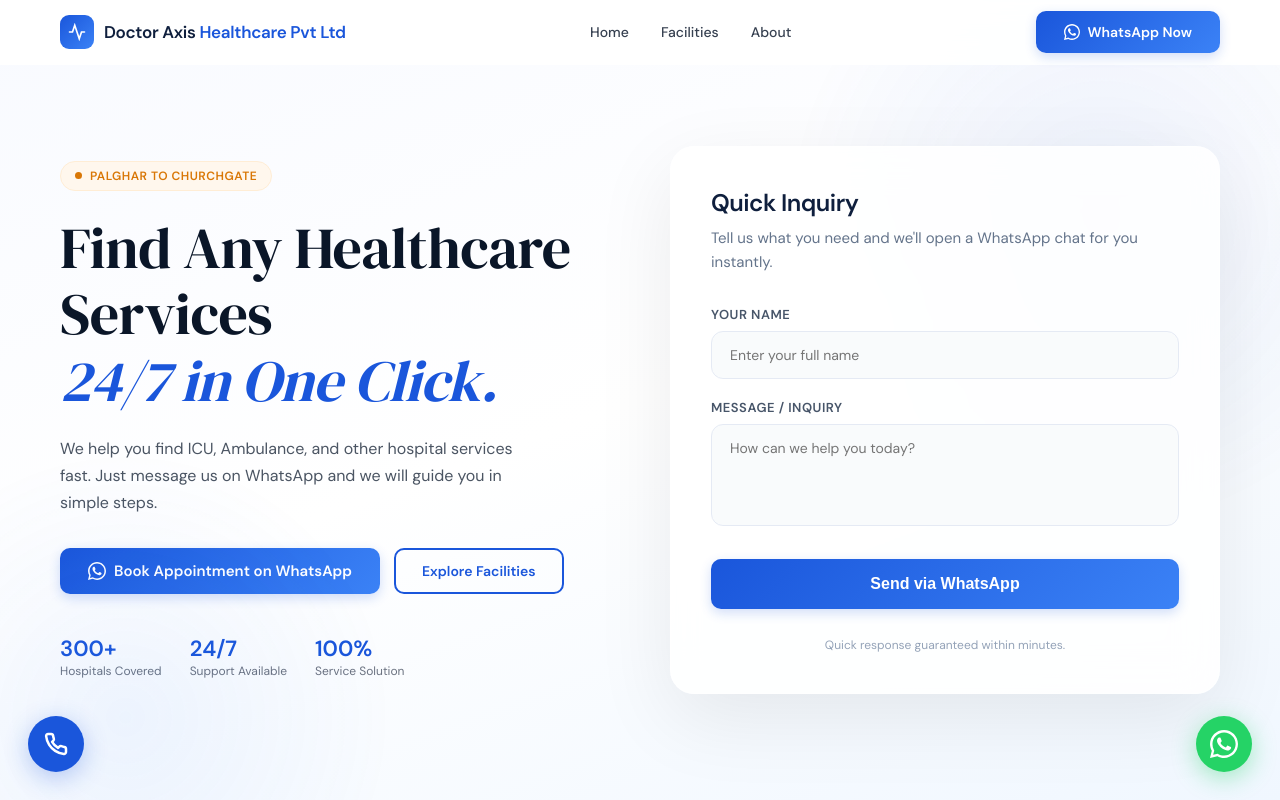
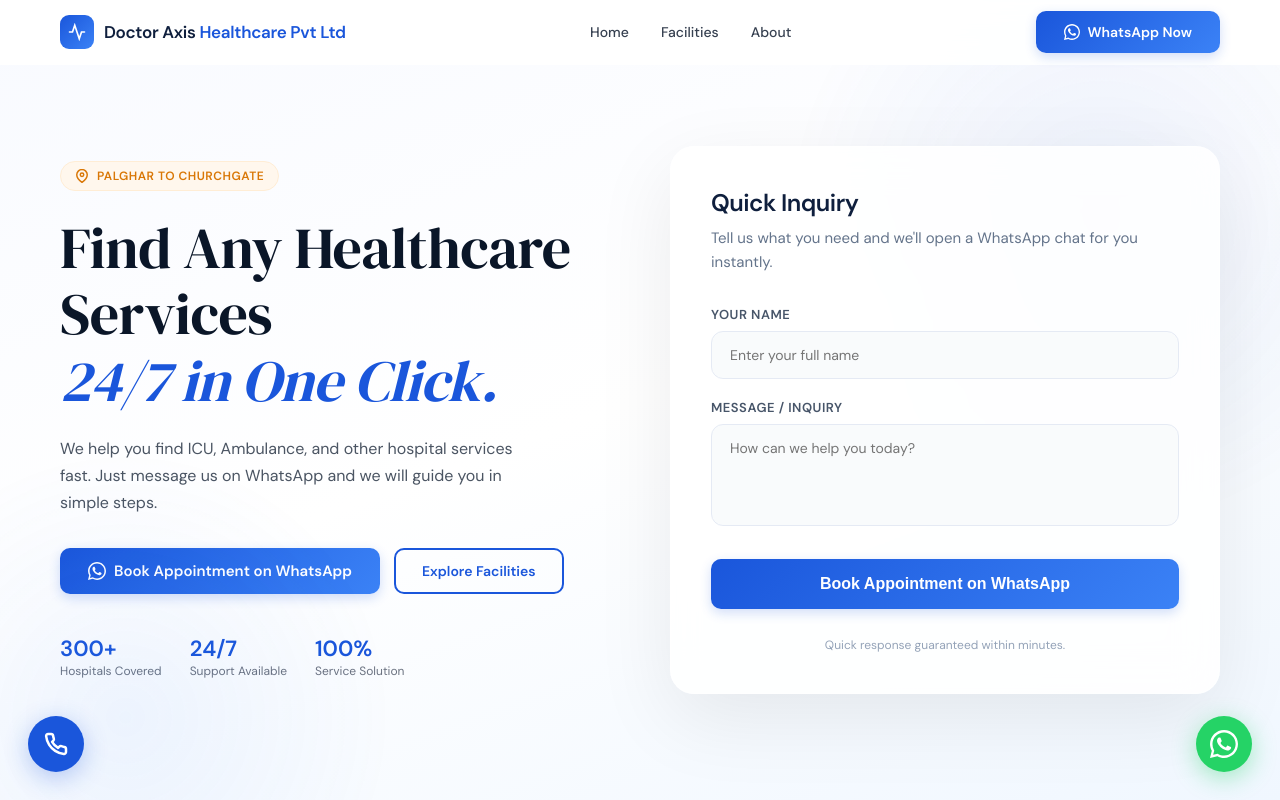
Before and after one commit to pankaj999-hue/demo_axis, a React (Vite) app: page / in a window 1280 px wide. Shown: the top 800 px of the page. Built offline with nearby package versions, Linux system fonts and the light colour scheme.

Commit message:
Update inquiry button text to Book Appointment

```diff
--- a/src/components/hero.jsx
+++ b/src/components/hero.jsx
@@ -390,7 +390,10 @@
             <div>
               <div style={{ display: "flex", gap: 12, flexWrap: "wrap", marginBottom: 24 }}>
                 <div style={{ display: "inline-flex", alignItems: "center", gap: 8, background: "#fff7ed", border: "1px solid #ffedd5", borderRadius: 100, padding: "6px 14px" }}>
-                  <span style={{ width: 7, height: 7, borderRadius: "50%", background: "#d97706", display: "inline-block" }} />
+                  <svg viewBox="0 0 24 24" fill="none" stroke="#d97706" strokeWidth="2.5" strokeLinecap="round" strokeLinejoin="round" style={{ width: 14, height: 14 }}>
+                    <path d="M21 10c0 7-9 13-9 13s-9-6-9-13a9 9 0 0 1 18 0z" />
+                    <circle cx="12" cy="10" r="3" />
+                  </svg>
                   <span style={{ fontSize: 12, fontWeight: 600, color: "#d97706", letterSpacing: "0.5px" }}>PALGHAR TO CHURCHGATE</span>
                 </div>
               </div>
@@ -447,7 +450,7 @@
                     />
                   </div>
                   <button onClick={handleSubmit} className="btn-primary" style={{ justifyContent: "center", fontSize: 16, padding: "16px", marginTop: 8 }}>
-                    {submitted ? "✓ Opening WhatsApp..." : "Send via WhatsApp"}
+                    {submitted ? "✓ Opening WhatsApp..." : "Book Appointment on WhatsApp"}
                   </button>
                   <p style={{ fontSize: 12, color: "#94a3b8", textAlign: "center", marginTop: 8 }}>
                     Quick response guaranteed within minutes.
```
